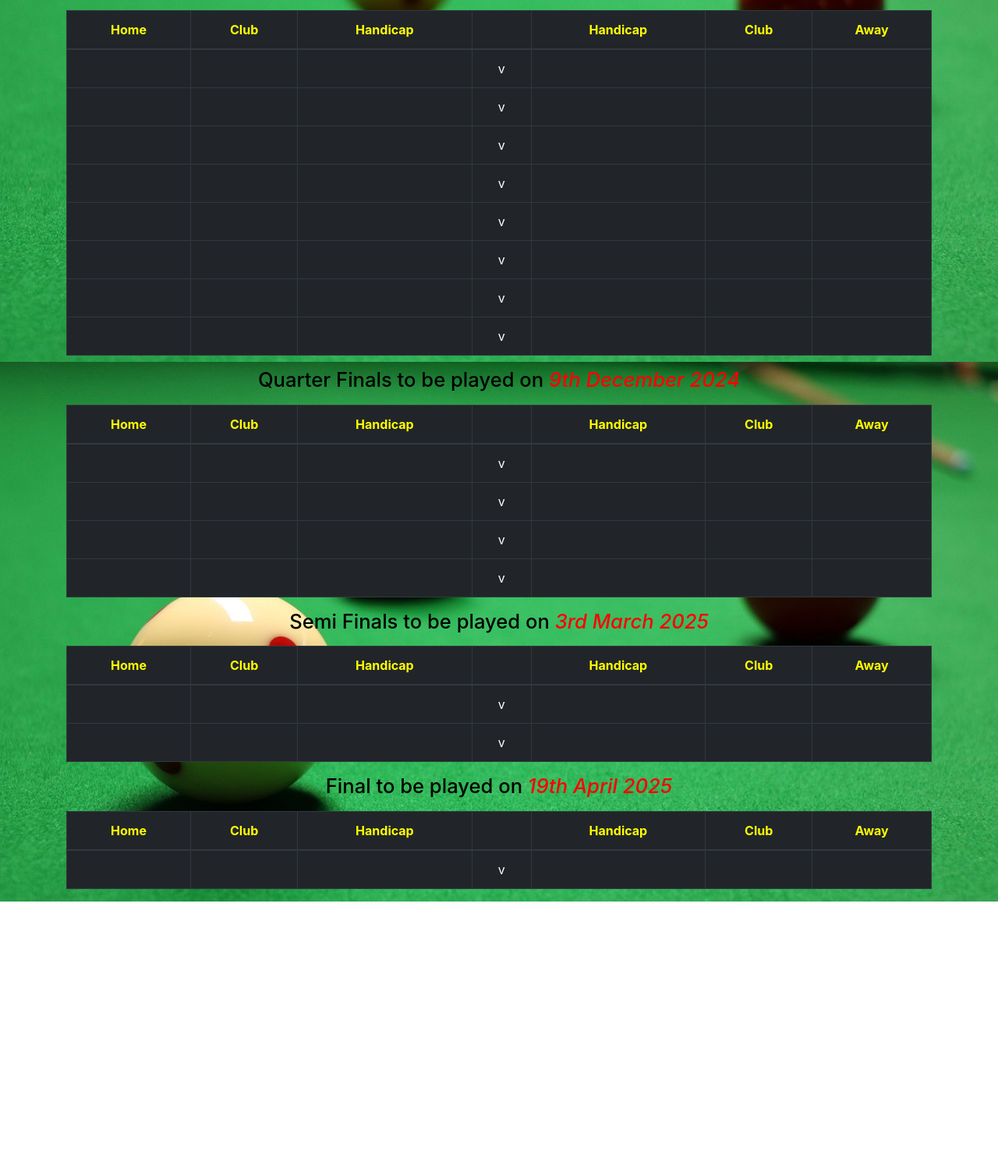
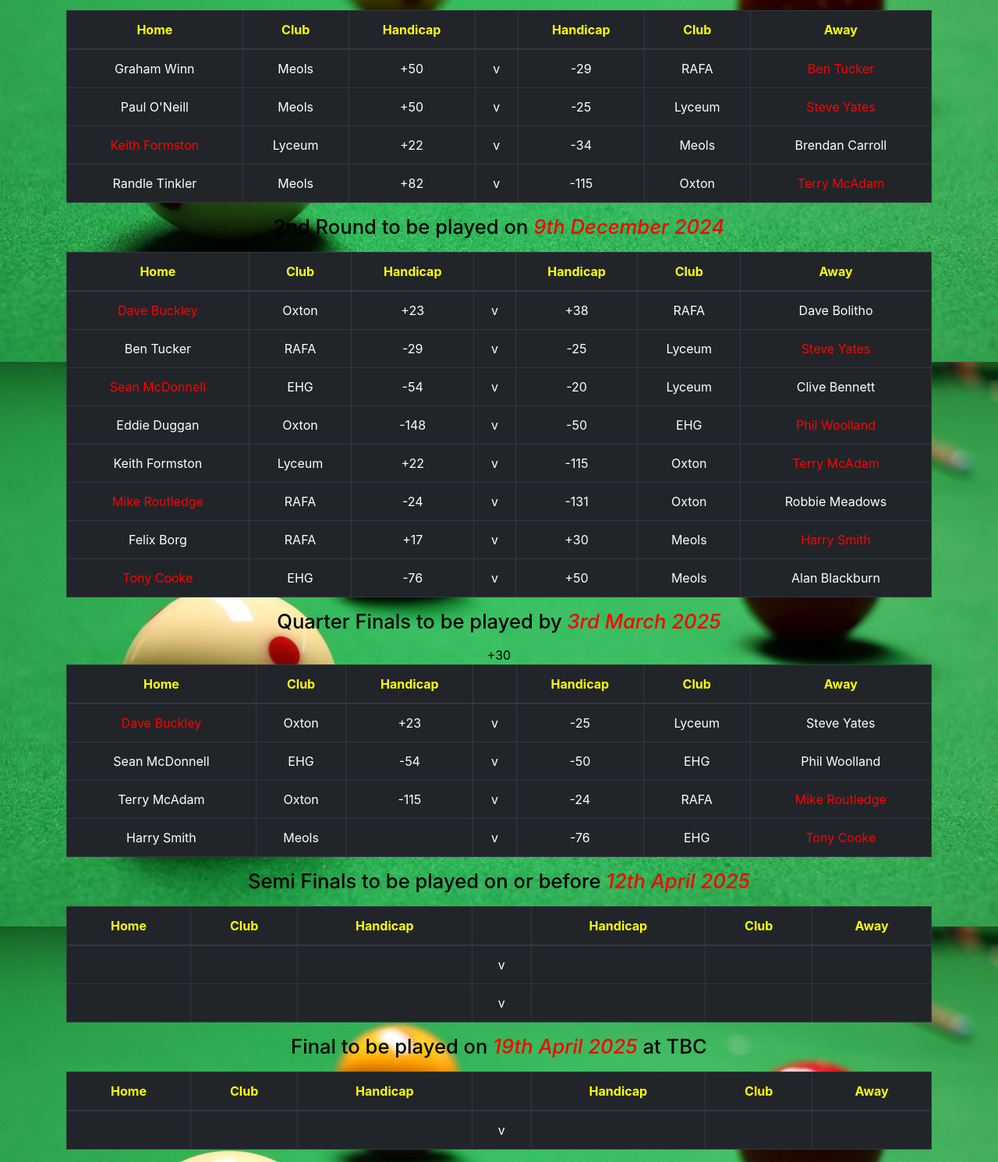
Before and after one commit to Antony-Cooke/WirralBL, a plain HTML site: page Billiards_Indiv.html in a window 1280 px wide. Shown: the part 260-1750 px from the top of the page at 78% size. Before the commit the page ends 1416 px from the top, so only its background shows below. Drawn offline with nearby package versions, Linux system fonts and the light colour scheme.

Commit message:
Feb25 Revised Stats and Individual

```diff
--- a/Billiards_Indiv.html
+++ b/Billiards_Indiv.html
@@ -10,7 +10,7 @@
   <!-- Bootstrap CSS -->
   <link rel="stylesheet" href="https://maxcdn.bootstrapcdn.com/bootstrap/4.0.0/css/bootstrap.min.css" integrity="sha384-Gn5384xqQ1aoWXA+058RXPxPg6fy4IWvTNh0E263XmFcJlSAwiGgFAW/dAiS6JXm"
     crossorigin="anonymous">
-
+    <link rel="stylesheet" href="main.css" type="text/css">
 </head>
 
 <body style="background-image:url('images/billiards.jpg')">
@@ -85,19 +85,15 @@
             </tr>
           </thead>
           <tbody>
-            <tr><td></td><td></td><td></td><td>v</td><td></td><td></td><td></td></tr>
-            <tr><td></td><td></td><td></td><td>v</td><td></td><td></td><td></td></tr>
-            <tr><td></td><td></td><td></td><td>v</td><td></td><td></td><td></td></tr>
-            <tr><td></td><td></td><td></td><td>v</td><td></td><td></td><td></td></tr>
-            <tr><td></td><td></td><td></td><td>v</td><td></td><td></td><td></td></tr>
-            <tr><td></td><td></td><td></td><td>v</td><td></td><td></td><td></td></tr>
-            <tr><td></td><td></td><td></td><td>v</td><td></td><td></td><td></td></tr>
-            <tr><td></td><td></td><td></td><td>v</td><td></td><td></td><td></td></tr>
+            <tr><td>Graham Winn</td><td>Meols</td><td>+50</td><td>v</td><td>-29</td><td>RAFA</td><td class="red">Ben Tucker</td></tr>
+            <tr><td>Paul O'Neill</td><td>Meols</td><td>+50</td><td>v</td><td>-25</td><td>Lyceum</td><td class="red">Steve Yates</td></tr>
+            <tr><td class="red">Keith Formston</td><td>Lyceum</td><td>+22</td><td>v</td><td>-34</td><td>Meols</td><td>Brendan Carroll</td></tr>
+            <tr><td>Randle Tinkler</td><td>Meols</td><td>+82</td><td>v</td><td>-115</td><td>Oxton</td><td class="red">Terry McAdam</td></tr>
           </tbody>
         </table>
       </div>
       <div class='col-sm-12'>
-        <h2 style="text-align:center; color:black; font-size: 2vw"> Quarter Finals to be played on
+        <h2 style="text-align:center; color:black; font-size: 2vw"> 2nd Round to be played on
           <i style="color: red">9th December 2024</i>
           </p>
       </div>
@@ -115,16 +111,46 @@
             </tr>
           </thead>
           <tbody>
-            <tr><td></td><td></td><td></td><td>v</td><td></td><td></td><td></td></tr>
-            <tr><td></td><td></td><td></td><td>v</td><td></td><td></td><td></td></tr>
-            <tr><td></td><td></td><td></td><td>v</td><td></td><td></td><td></td></tr>
-            <tr><td></td><td></td><td></td><td>v</td><td></td><td></td><td></td></tr>
+            <tr><td class="red">Dave Buckley</td><td>Oxton</td><td>+23</td><td>v</td><td>+38</td><td>RAFA</td><td>Dave Bolitho</td></tr>
+            <tr><td>Ben Tucker</td><td>RAFA</td><td>-29</td><td>v</td><td>-25</td><td>Lyceum</td><td class="red">Steve Yates</td></tr>
+            <tr><td class="red">Sean McDonnell</td><td>EHG</td><td>-54</td><td>v</td><td>-20</td><td>Lyceum</td><td>Clive Bennett</td></tr>
+            <tr><td>Eddie Duggan</td><td>Oxton</td><td>-148</td><td>v</td><td>-50</td><td>EHG</td><td class="red">Phil Woolland</td></tr>
+            <tr><td>Keith Formston</td><td>Lyceum</td><td>+22</td><td>v</td><td>-115</td><td>Oxton</td><td class="red">Terry McAdam</td></tr>
+            <tr><td class="red">Mike Routledge</td><td>RAFA</td><td>-24</td><td>v</td><td>-131</td><td>Oxton</td><td>Robbie Meadows</td></tr>
+            <tr><td>Felix Borg</td><td>RAFA</td><td>+17</td><td>v</td><td>+30</td><td>Meols</td><td class="red">Harry Smith</td></tr>
+            <tr><td class="red">Tony Cooke</td><td>EHG</td><td>-76</td><td>v</td><td>+50</td><td>Meols</td><td>Alan Blackburn</td></tr>
           </tbody>
         </table>
       </div>
       <div class='col-sm-12'>
-        <h2 style="text-align:center; color:black; font-size: 2vw"> Semi Finals to be played on
+        <h2 style="text-align:center; color:black; font-size: 2vw"> Quarter Finals to be played by
           <i style="color: red">3rd March 2025</i>
+          </p>
+      </div>
+      <div class="container" style="text-align:center; color: black">
+        <table class="table table-bordered table-dark table-hover col-xs-4 col-sm-12" style="text-align:center; color: white">
+          <thead>
+            <tr style="color: yellow">
+              <th>Home</th>
+              <th>Club</th>
+              <th>Handicap</th>
+              <th></th>
+              <th>Handicap</th>
+              <th>Club</th>
+              <th>Away</th>
+            </tr>
+          </thead>
+          <tbody>
+            <tr><td class="red">Dave Buckley</td><td>Oxton</td><td>+23</td><td>v</td><td>-25</td><td>Lyceum</td><td>Steve Yates</td></tr>
+            <tr><td>Sean McDonnell</td><td>EHG</td><td>-54</td><td>v</td><td>-50</td><td>EHG</td><td>Phil Woolland</td></tr>
+            <tr><td>Terry McAdam</td><td>Oxton</td><td>-115</td><td>v</td><td>-24</td><td>RAFA</td><td class="red">Mike Routledge</td></tr>
+            <tr><td>Harry Smith</td><td>Meols</td><td></td>+30<td>v</td><td>-76</td><td>EHG</td><td class="red">Tony Cooke</td></tr>
+          </tbody>
+        </table>
+      </div>
+      <div class='col-sm-12'>
+        <h2 style="text-align:center; color:black; font-size: 2vw"> Semi Finals to be played on or before
+          <i style="color: red">12th April 2025</i>
           </p>
       </div>
       <div class="container" style="text-align:center; color: black">
@@ -148,7 +174,7 @@
       </div>
       <div class='col-sm-12'>
         <h2 style="text-align:center; color:black; font-size: 2vw"> Final to be played on
-          <i style="color: red">19th April 2025</i>
+          <i style="color: red">19th April 2025</i> at TBC
           </p>
       </div>
       <div class="container" style="text-align:center; color: black">
```
Also changed, not shown: BilliardStats.html (+34 -34 lines).
